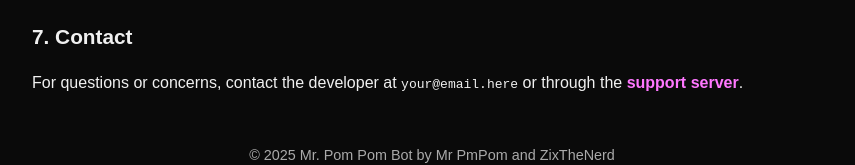
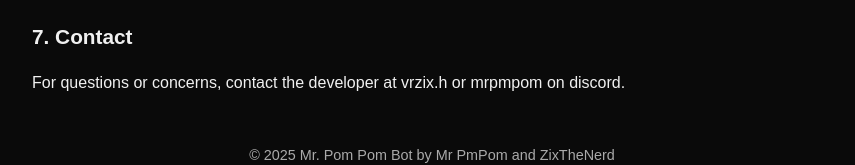
Before and after one commit to mrpmpom/mrpompomprivacypolicy, a plain HTML site: page index.html in a window 1280 px wide. Shown: the part 1095-1260 px from the top of the page, without its empty margins (208-1063 px from the left). Drawn offline with Linux system fonts and the light colour scheme.

Commit message:
Update index.html

```diff
--- a/index.html
+++ b/index.html
@@ -52,7 +52,7 @@
 
     <h2>7. Contact</h2>
     <p>
-      For questions or concerns, contact the developer at <code>your@email.here</code> or through the <a href="https://discord.gg/hPQ7Um2FY3">support server</a>.
+      For questions or concerns, contact the developer at vrzix.h or mrpmpom on discord.
     </p>
   </main>
 
```
